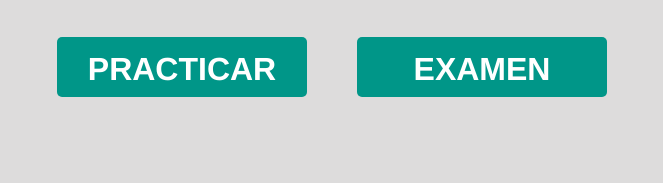
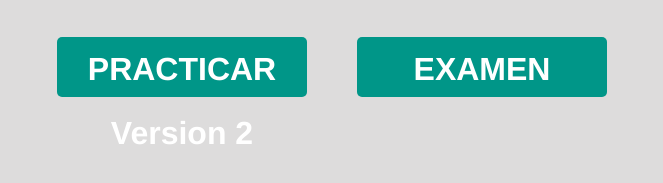
Before and after one commit to LinuxMax07/Learn-Verbs, a plain HTML site: page index.html in a window 1280 px wide. Shown: the part 273-456 px from the top of the page, without its empty margins (308-971 px from the left). Drawn offline with Linux system fonts and the light colour scheme.

Commit message:
nueva actualizacion

```diff
--- a/index.html
+++ b/index.html
@@ -23,7 +23,7 @@
             <div class="botones">
                 <div class="boton">
                     <h1 class="go">
-                        <a href="principal.html">PRACTICAR</a>
+                        <a href="principal.html">PRACTICAR Version 2</a>
                     </h1>
                 </div>
 
```
